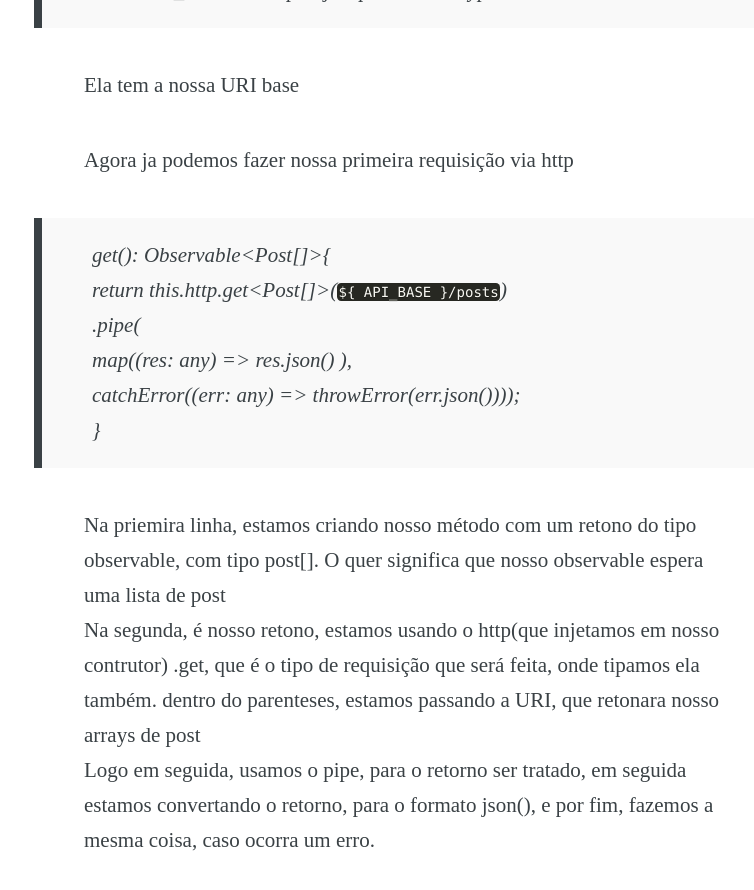
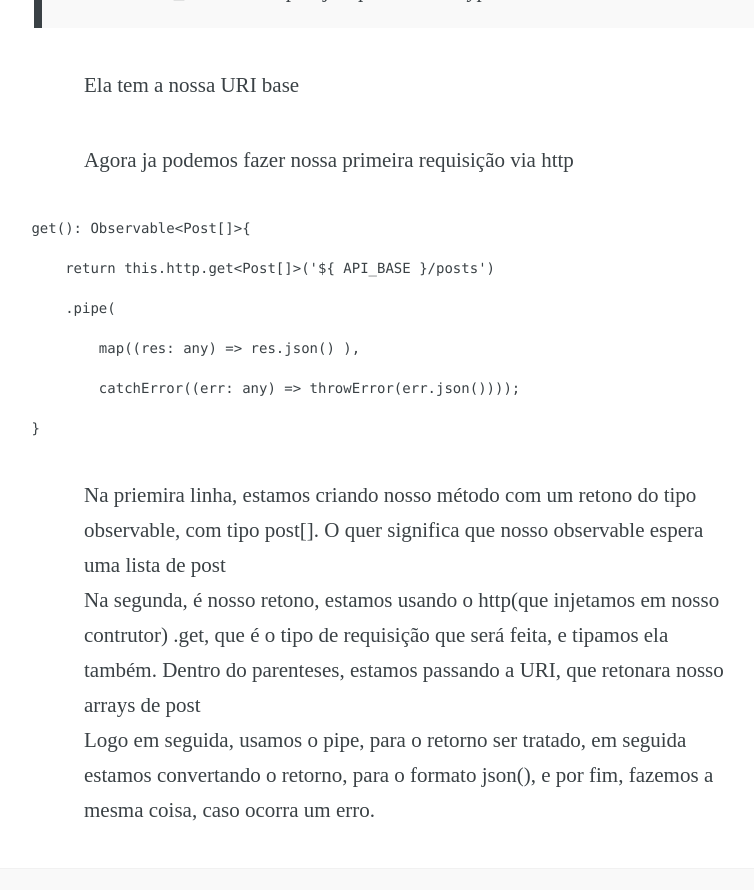
Before and after one commit to Leonardo1065a/leonardo1065a.github.io, a Jekyll site: the page built from _posts/2020/05/2020-05-01-consumindo-api-observable.md, in a window 1280 px wide and 900 px high, scrolled down 4578 px. Shown: the top 890 px of the window, without its empty margins (226-980 px from the left). Built offline with Jekyll 4.4.1, drawn with Linux system fonts in a browser that asks for light colours; some web fonts are replaced.

```diff
--- a/_posts/2020/05/2020-05-01-consumindo-api-observable.md
+++ b/_posts/2020/05/2020-05-01-consumindo-api-observable.md
@@ -90,13 +90,15 @@ Ela tem a nossa URI base
 
 Agora ja podemos fazer nossa primeira requisição via http
 
-> get(): Observable<Post[]>{<br>
->     return this.http.get<Post[]>(`${ API_BASE }/posts`)<br>
->       .pipe(<br>
->         map((res: any) => res.json() ),<br>
->         catchError((err: any) => throwError(err.json())));<br>
-> }
+<pre>
+        get(): Observable<Post[]>{<br>
+            return this.http.get<Post[]>('${ API_BASE }/posts')<br>
+            .pipe(<br>
+                map((res: any) => res.json() ),<br>
+                catchError((err: any) => throwError(err.json())));<br>
+        }
+</pre>
 
 Na priemira linha, estamos criando nosso método com um retono do tipo observable, com tipo post[]. O quer significa que nosso observable espera uma lista de post<br>
-Na segunda, é nosso retono, estamos usando o http(que injetamos em nosso contrutor) .get, que é o tipo de requisição que será feita, onde tipamos ela também. dentro do parenteses, estamos passando a URI, que retonara nosso arrays de post<br>
+Na segunda, é nosso retono, estamos usando o http(que injetamos em nosso contrutor) .get, que é o tipo de requisição que será feita, e tipamos ela também. Dentro do parenteses, estamos passando a URI, que retonara nosso arrays de post<br>
 Logo em seguida, usamos o pipe, para o retorno ser tratado, em seguida estamos convertando o retorno, para o formato json(), e por fim, fazemos a mesma coisa, caso ocorra um erro.
```
Also changed, not shown: assets/css/dev/style.scss (+8 -0 lines).
